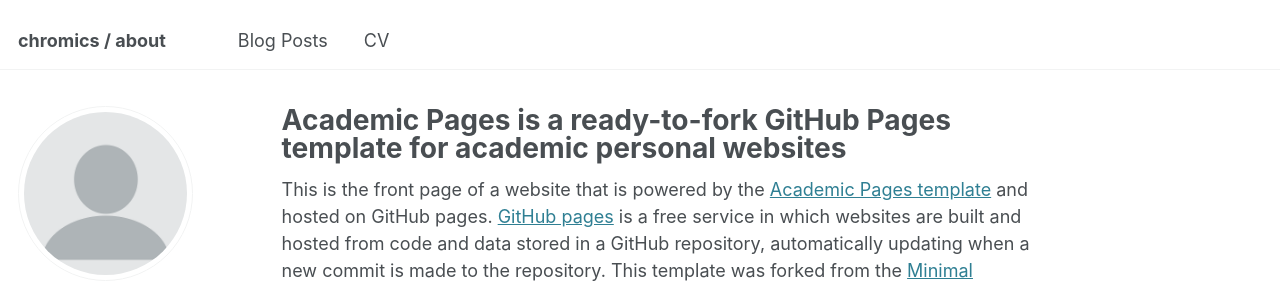
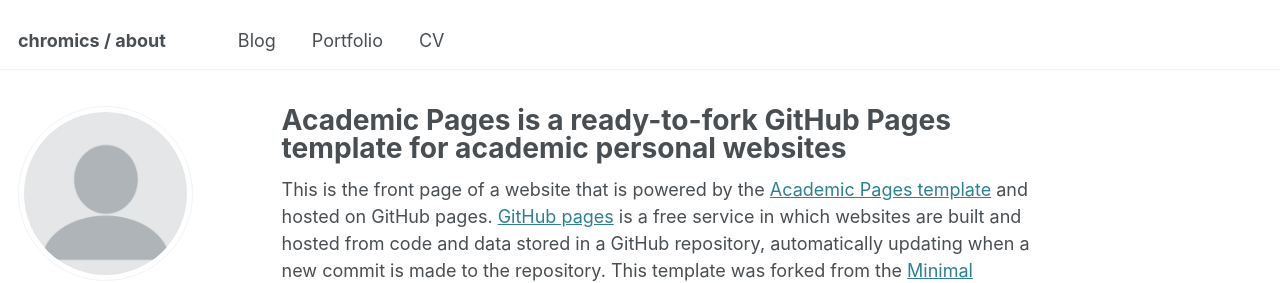
Before and after one commit to chromics/chromics.github.io, a Jekyll site: the page built from _pages/about.md, in a window 1280 px wide. Shown: the top 283 px of the page. Built offline with Jekyll 4.4.1, drawn with Linux system fonts in a browser that asks for light colours.

Commit message:
updated layout

```diff
--- a/_data/navigation.yml
+++ b/_data/navigation.yml
@@ -14,11 +14,11 @@ main:
   # - title: "Teaching"
   #   url: /teaching/
 
-  # - title: "Portfolio"
-  #   url: /portfolio/
+  - title: "Blog"
+    url: /year-archive/
 
-  - title: "Blog Posts"
-    url: /year-archive/
+  - title: "Portfolio"
+    url: /portfolio/
 
   - title: "CV"
     url: /cv/
```
